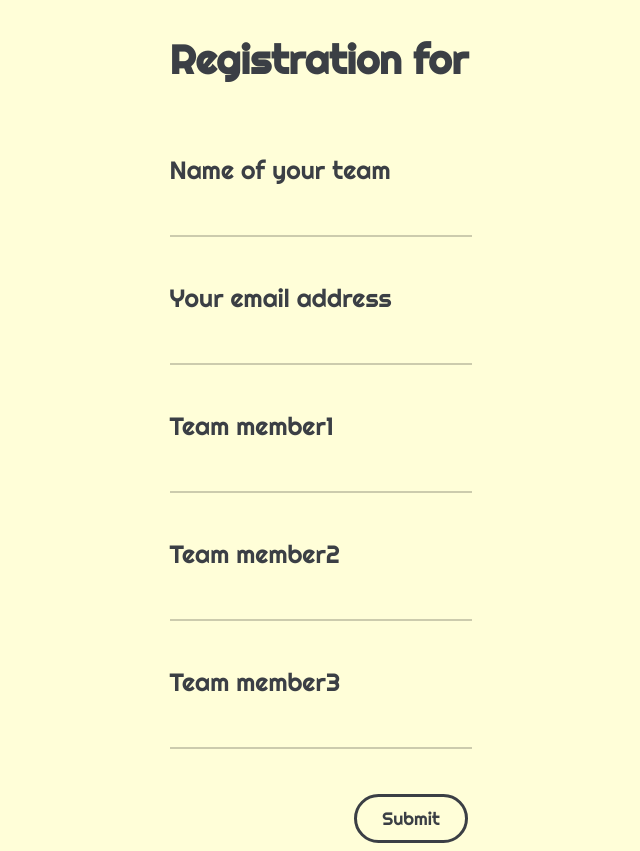
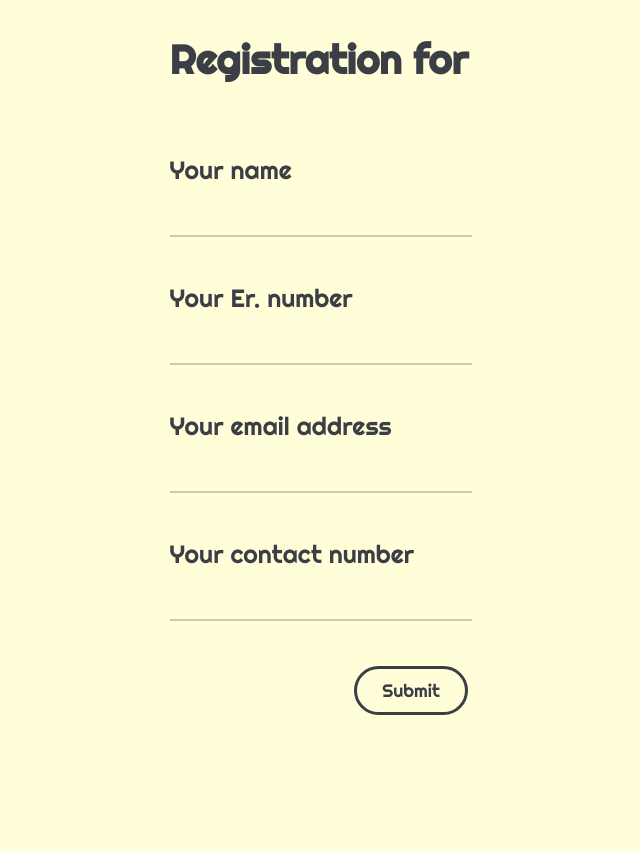
Before and after one commit to shubhank7673/Bitwise, a Django app: template kodeathon/templates/kodeathon.html in a window 1280 px wide. Shown: the whole page, without its empty margins (326-966 px from the left). After the commit the page ends 715 px from the top, so only its background shows below. Run offline with Django 3.2, Linux system fonts and the light colour scheme; the template is opened without the code that fills it, so the values that code supplies are empty.

Commit message:
Update kodeathon.html

```diff
--- a/kodeathon/templates/kodeathon.html
+++ b/kodeathon/templates/kodeathon.html
@@ -87,16 +87,29 @@
     <form action="" method="POST">
     {% csrf_token %}
       <h1 class="title">Registration for {{name}}</h1>
+      {% if TeamEvent %}
       <label for="teamname">Name of your team</label>
       <input name="teamname" type="text" required />
       <label for="email">Your email address</label>
       <input name="email" type="email" required />
+      <label for="mobile">Your contact number</label>
+      <input name="mobile" type="number" required/>
       <label for="member1">Team member1</label>
       <input name="member1" type="text" required />
       <label for="member2">Team member2</label>
       <input name="member2" type="text" />
       <label for="member3">Team member3</label>
       <input name="member3" type="text" />
+    {% else %}
+      <label for="name">Your name</label>
+      <input name="name" type="text" />
+      <label for="Er">Your Er. number</label>
+      <input name="Er" type="text" />
+      <label for="email">Your email address</label>
+      <input name="email" type="email" required />
+      <label for="mobile">Your contact number</label>
+      <input name="mobile" type="number" required/>
+    {% endif %}
       <button class="btn ">Submit</button>
     </form>
   </body>
```
